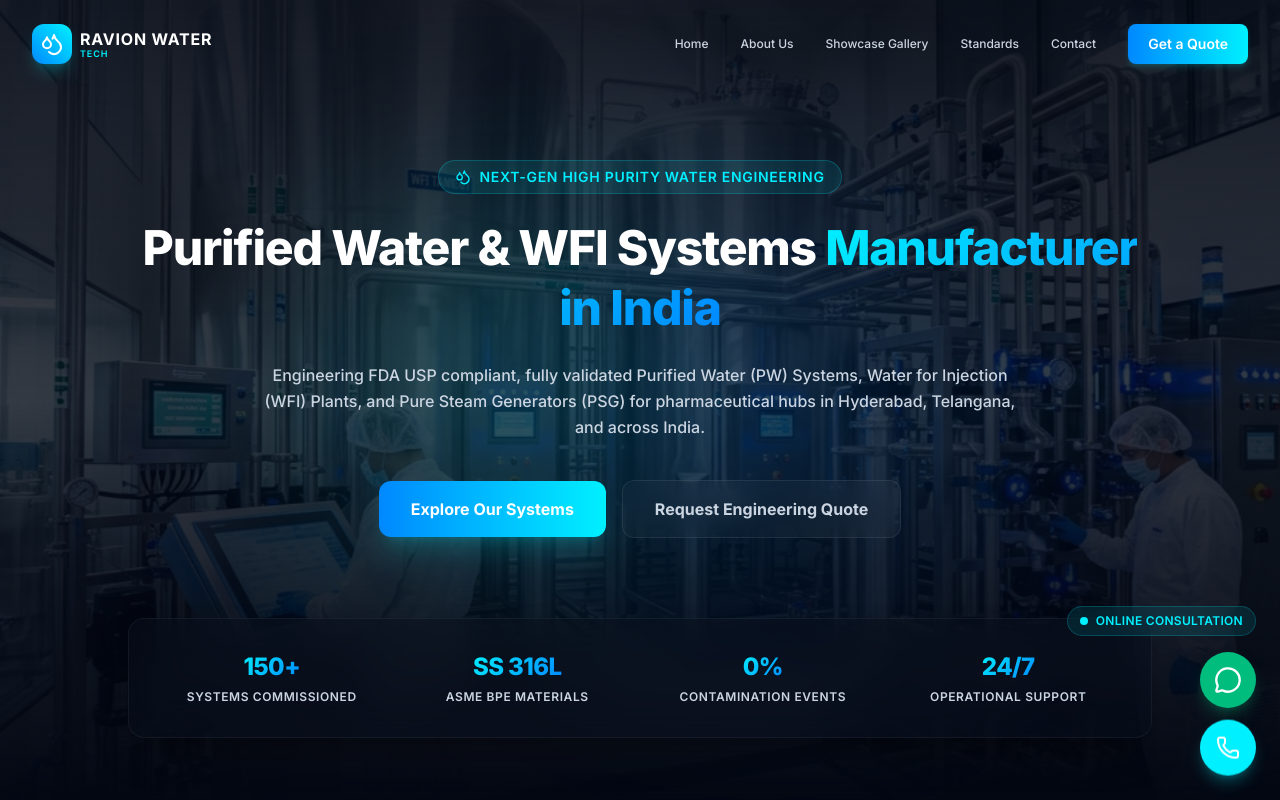
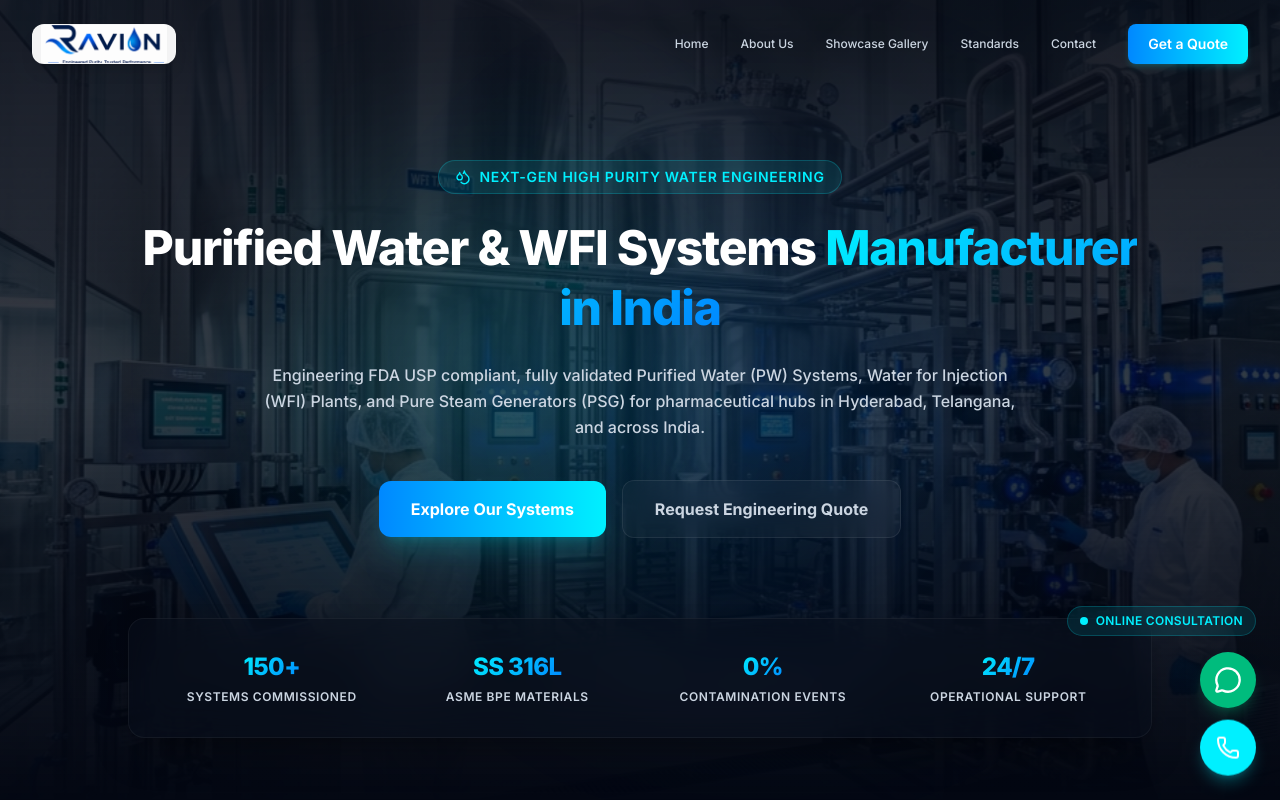
Before and after one commit to ravionwater/ravionwater.in, a Next.js app: page / in a window 1280 px wide. Shown: the top 800 px of the page. Built offline with nearby package versions, Linux system fonts and the light colour scheme.

Commit message:
Update official company logo image in header and footer

```diff
--- a/src/components/Footer.tsx
+++ b/src/components/Footer.tsx
@@ -1,6 +1,7 @@
 "use client";
 
-import { Droplets, Phone, Mail, MapPin, MessageSquare } from "lucide-react";
+import { Phone, Mail, MapPin, MessageSquare } from "lucide-react";
+import Image from "next/image";
 
 export default function Footer() {
   const currentYear = new Date().getFullYear();
@@ -14,17 +15,16 @@ export default function Footer() {
         <div className="grid grid-cols-1 md:grid-cols-2 lg:grid-cols-4 gap-10 lg:gap-8 mb-12">
           {/* Company Brief */}
           <div className="space-y-4">
-            <a href="#home" className="flex items-center space-x-2 group">
-              <div className="w-9 h-9 rounded-lg bg-gradient-to-tr from-brand-teal to-brand-cyan flex items-center justify-center shadow-md shadow-brand-cyan/15">
-                <Droplets className="w-5 h-5 text-white" />
-              </div>
-              <div className="flex flex-col">
-                <span className="text-base font-bold tracking-wider text-white uppercase group-hover:text-brand-cyan transition-colors">
-                  Ravion Water
-                </span>
-                <span className="text-[9px] text-brand-sky uppercase tracking-widest font-semibold -mt-1">
-                  Tech
-                </span>
+            <a href="#home" className="flex items-center group hover:scale-[1.01] transition-transform duration-300">
+              <div className="relative w-36 h-10 bg-white/95 rounded-xl px-2 shadow-lg shadow-black/10 flex items-center justify-center overflow-hidden border border-white/20">
+                <Image
+                  src="/images/logo.png"
+                  alt="Ravion Water Tech Logo"
+                  width={130}
+                  height={32}
+                  priority
+                  className="object-contain"
+                />
               </div>
             </a>
             <p className="text-sm text-brand-light leading-relaxed">
--- a/src/components/Header.tsx
+++ b/src/components/Header.tsx
@@ -1,7 +1,8 @@
 "use client";
 
 import { useState, useEffect } from "react";
-import { Menu, X, Droplets } from "lucide-react";
+import { Menu, X } from "lucide-react";
+import Image from "next/image";
 
 export default function Header() {
   const [isScrolled, setIsScrolled] = useState(false);
@@ -38,17 +39,16 @@ export default function Header() {
       <div className="max-w-7xl mx-auto px-4 sm:px-6 lg:px-8">
         <div className="flex items-center justify-between">
           {/* Logo */}
-          <a href="#home" className="flex items-center space-x-2 group">
-            <div className="relative flex items-center justify-center w-10 h-10 rounded-xl bg-gradient-to-tr from-brand-teal to-brand-cyan shadow-lg shadow-brand-cyan/20 group-hover:scale-105 transition-transform duration-300">
-              <Droplets className="w-6 h-6 text-white" />
-            </div>
-            <div className="flex flex-col">
-              <span className="text-base font-bold tracking-wider text-white uppercase group-hover:text-brand-cyan transition-colors duration-300">
-                Ravion Water
-              </span>
-              <span className="text-[9px] text-brand-sky uppercase tracking-widest font-semibold -mt-1">
-                Tech
-              </span>
+          <a href="#home" className="flex items-center group hover:scale-[1.02] transition-transform duration-300">
+            <div className="relative w-36 h-10 bg-white/95 rounded-xl px-2 shadow-lg shadow-black/10 flex items-center justify-center overflow-hidden border border-white/20">
+              <Image
+                src="/images/logo.png"
+                alt="Ravion Water Tech Logo"
+                width={130}
+                height={32}
+                priority
+                className="object-contain"
+              />
             </div>
           </a>
 
```
Also changed, not shown: public/images/logo.png (added).
